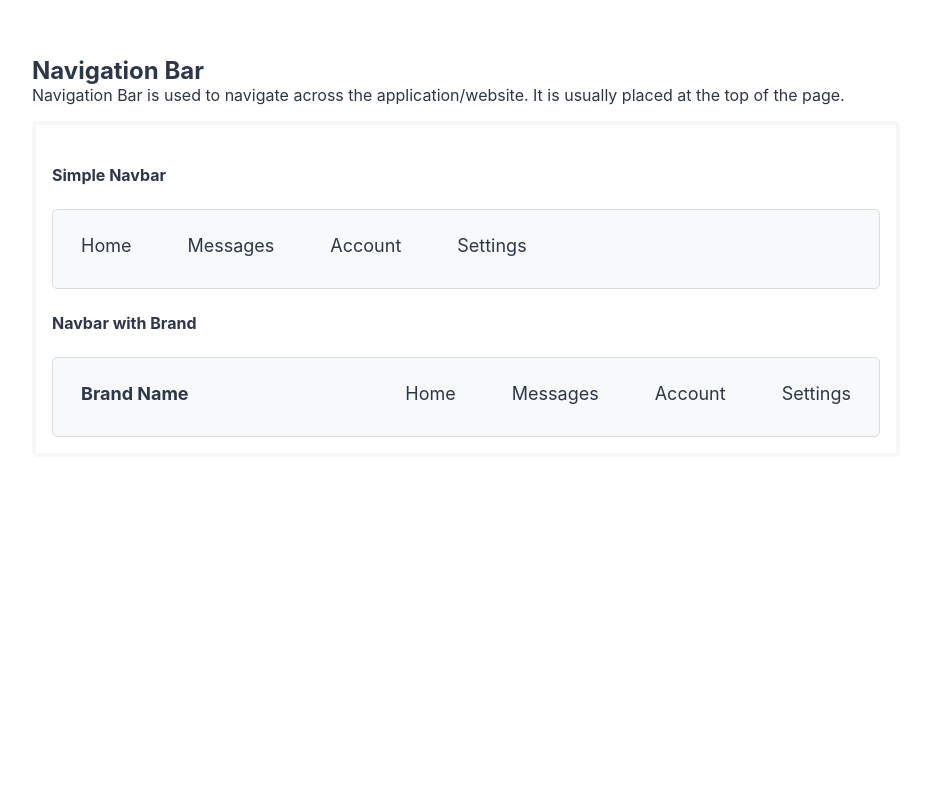
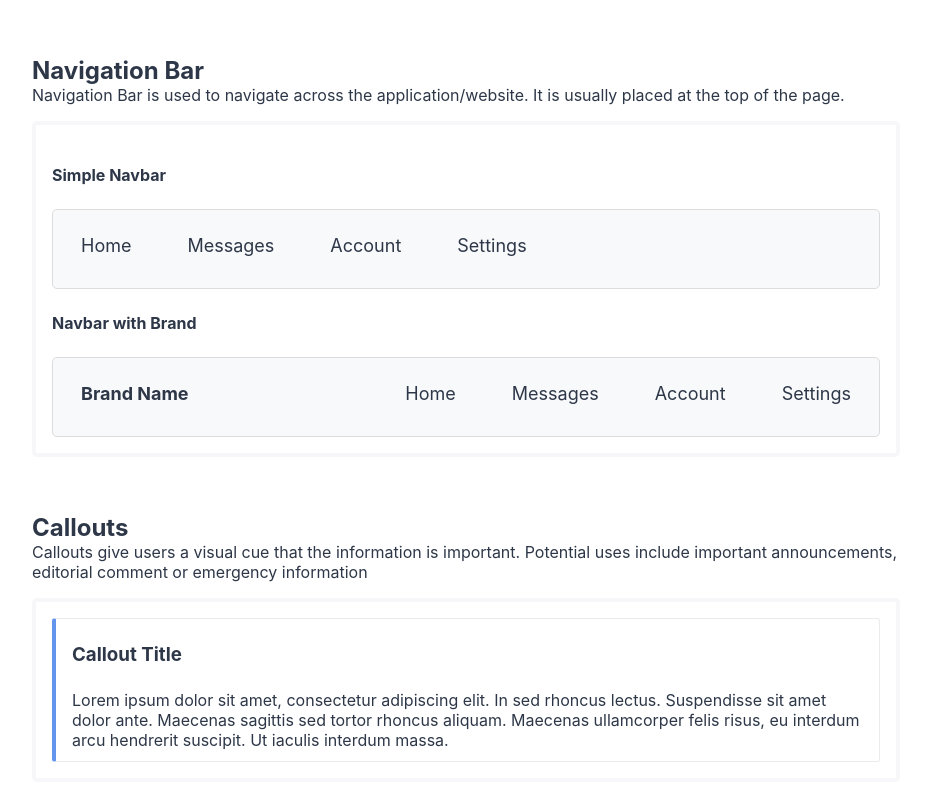
Before and after one commit to sreenidhi3/react-component-library, a React (Create React App) app: page / in a window 1280 px wide. Shown: the part 4237-5037 px from the top of the page, without its empty margins (8-935 px from the left). Before the commit the page ends 4742 px from the top, so only its background shows below. Built offline with nearby package versions, Linux system fonts and the light colour scheme.

Commit message:
added component: callout

```diff
--- a/src/App.css
+++ b/src/App.css
@@ -587,6 +587,17 @@ body {
 }
 
 
+/* ---------------------------------------------------------Callouts------------------------------------------------------------- */
+
+.callout{
+  align-items: flex-start;
+  padding: 0 1rem 0.7rem 1rem ;
+  border: 1px solid  rgb(153, 153, 153, 0.2);
+  border-radius: 3px;
+  border-left: 4px solid cornflowerblue !important;
+}
+
+
 /* .App {
   text-align: center;
 }
--- a/src/App.js
+++ b/src/App.js
@@ -6,7 +6,7 @@ import {ButtonBlock} from './components/Buttons';
 import {CardBlock} from './components/Cards';
 import {AccordionBlock} from './components/Accordion';
 import {NavBar} from './components/NavBar';
-
+import {CalloutBlock} from './components/Callouts';
 function App() {
   return (
     <div>
@@ -17,6 +17,7 @@ function App() {
       <CardBlock/>
       <AccordionBlock/>
       <NavBar/>
+      <CalloutBlock/>
     </div>
   );
 }
--- /dev/null
+++ b/src/components/Callouts.js
@@ -0,0 +1,16 @@
+import React from 'react';
+
+export const CalloutBlock =()=>{
+    return(
+        <section className="block">
+            <h1>Callouts</h1>
+            <p>Callouts give users a visual cue that the information is important. Potential uses include important announcements, editorial comment or emergency information</p>
+            <div className="component-container">
+                <div className="callout" >
+                    <h3 className="secondary-heading">Callout Title</h3>
+                    <p>Lorem ipsum dolor sit amet, consectetur adipiscing elit. In sed rhoncus lectus. Suspendisse sit amet dolor ante. Maecenas sagittis sed tortor rhoncus aliquam. Maecenas ullamcorper felis risus, eu interdum arcu hendrerit suscipit. Ut iaculis interdum massa.</p>
+                </div>
+            </div>
+        </section>
+        )
+}
```
